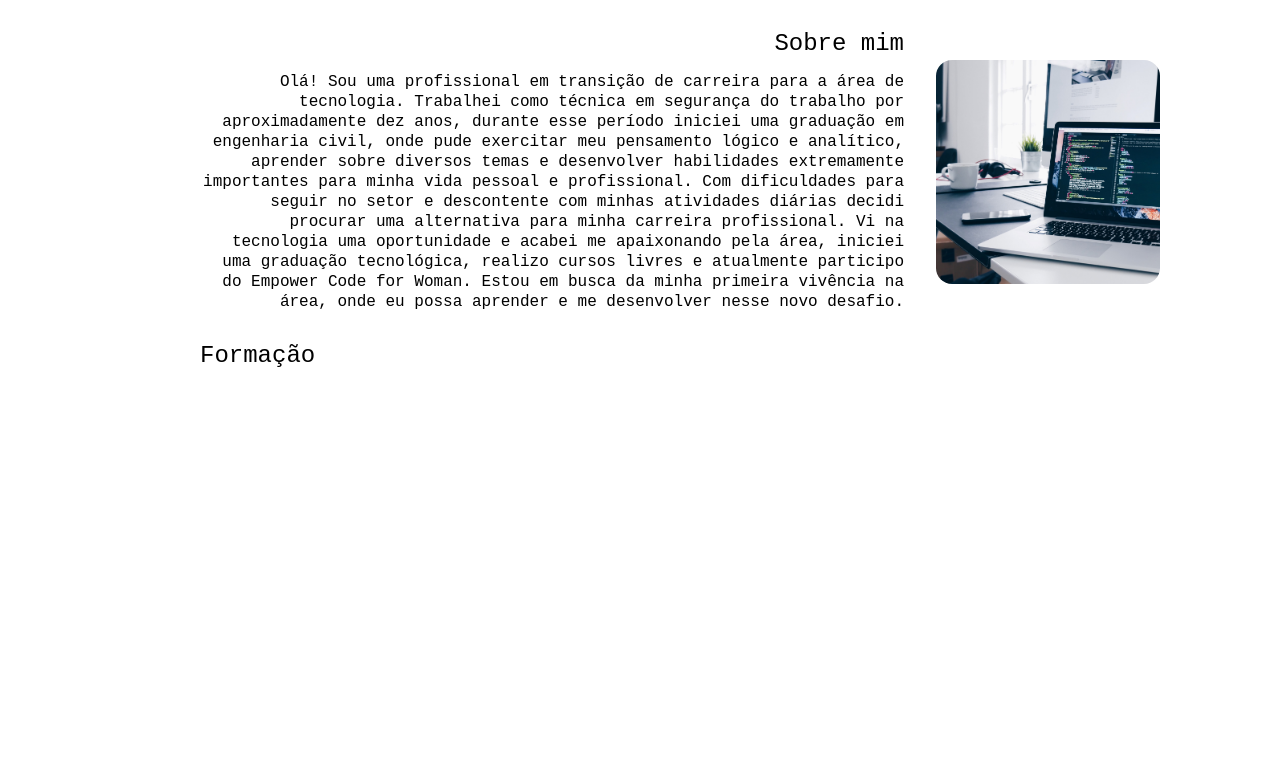
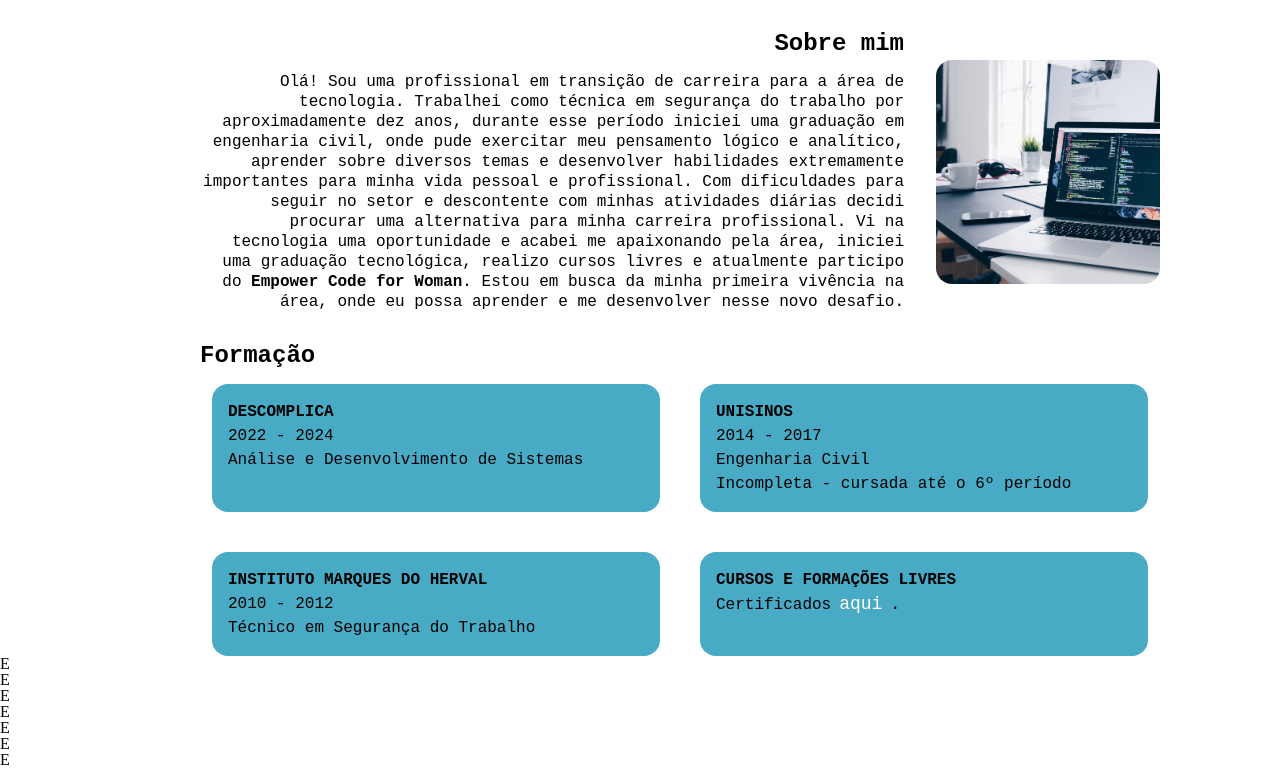
Before and after one commit to carolmartins09/meu-portifolio-web, a plain HTML site: page index.html in a window 1280 px wide. Shown: the part 344-1112 px from the top of the page. Before the commit the page ends 800 px from the top, so only its background shows below. Drawn offline with Linux system fonts and the light colour scheme.

Commit message:
inclusao dos itens de formacao

```diff
--- a/index.html
+++ b/index.html
@@ -62,7 +62,7 @@
 			<div class = "sobre-mim">
 				<div class = "sobre-mim-texto">
 					<h2>Sobre mim</h2>
-					<p>Olá! Sou uma profissional em transição de carreira para a área de tecnologia. Trabalhei como técnica em segurança do trabalho por aproximadamente dez anos, durante esse período iniciei uma graduação em engenharia civil, onde pude exercitar meu pensamento lógico e analítico, aprender sobre diversos temas e desenvolver habilidades extremamente importantes para minha vida pessoal e profissional. Com dificuldades para seguir no setor e descontente com minhas atividades diárias decidi procurar uma alternativa para minha carreira profissional. Vi na tecnologia uma oportunidade e acabei me apaixonando pela área, iniciei uma graduação tecnológica, realizo cursos livres e atualmente participo do <strong>Empower Code for Woman</strong>. Estou em busca da minha primeira vivência na área, onde eu possa aprender e me desenvolver nesse novo desafio.</p>
+					<p>Olá! Sou uma profissional em transição de carreira para a área de tecnologia. Trabalhei como técnica em segurança do trabalho por aproximadamente dez anos, durante esse período iniciei uma graduação em engenharia civil, onde pude exercitar meu pensamento lógico e analítico, aprender sobre diversos temas e desenvolver habilidades extremamente importantes para minha vida pessoal e profissional. Com dificuldades para seguir no setor e descontente com minhas atividades diárias decidi procurar uma alternativa para minha carreira profissional. Vi na tecnologia uma oportunidade e acabei me apaixonando pela área, iniciei uma graduação tecnológica, realizo cursos livres e atualmente participo do <span class = "empower">Empower Code for Woman</span>. Estou em busca da minha primeira vivência na área, onde eu possa aprender e me desenvolver nesse novo desafio.</p>
 				</div>
 
 				<img class="foto-sobre-mim" src = "img\sobre-mim.jpg" alt ="Imagem computador">
@@ -70,8 +70,48 @@
 
 			<div class = "formacao">
 				<h2>Formação</h2>
+				<div class = "containers-formacao">
+					<div class = "descomplica">
+						<h3>Descomplica</h3>
+						<h4>2022 - 2024</h4>
+						<h5>Análise e Desenvolvimento de Sistemas</h5>
+					</div>
+					<div class = "unisinos">
+						<h3>Unisinos</h3>
+						<h4>2014 - 2017</h4>
+						<h5>Engenharia Civil</h5>
+						<h6>Incompleta - cursada até o 6º período</h6>
+					</div>
+					<div class = "marques">
+						<h3>Instituto Marques do Herval</h3>
+						<h4>2010 - 2012</h4>
+						<h5>Técnico em Segurança do Trabalho</h5>
+					</div>
+					<div class = "cursos-livres">
+						<h3>Cursos e Formações livres</h3>
+						<h4>Certificados<a href = "certificados.html">aqui</a>.</h4>
+					</div>
+				</div>
 			</div>
 
+
+			<p>
+			E
+			</p>
+			<p>
+				E
+				</p>
+				<p>
+					E
+					</p>	<p>
+						E
+						</p>	<p>
+							E
+							</p>	<p>
+								E
+								</p>	<p>
+									E
+									</p>
 
 		</main>
 
--- a/style.css
+++ b/style.css
@@ -115,12 +115,17 @@ nav a:hover {
     font-size: 24px;
     margin-bottom: 16px;
     text-align: end;
+    font-weight: bold;
 }
 
 .sobre-mim p{
     font-size: 16px;
     text-align: end;
     line-height: 20px;
+}
+
+.empower {
+    font-weight: bold;
 }
 
 .foto-sobre-mim {
@@ -136,14 +141,40 @@ nav a:hover {
 
 .formacao {
     display: flex;
+    flex-direction: column;
     width: 960px;
     font-family: 'Roboto Mono', monospace;
     margin-top: 32px;
     margin-left: 200px;
 }
 
-.formacao h2{
+.formacao h2 {
     font-size: 24px;
     margin-bottom: 16px;
     text-align: start;
+    position: relative;
+    font-weight: bold;
 }
+
+.descomplica, .unisinos, .marques, .cursos-livres {
+    background-color: #49aac6;
+    position: relative;
+    padding: 16px;
+    border-radius: 16px;
+    line-height: 24px;
+    width: 416px;
+}
+
+.descomplica h3, .unisinos h3, .marques h3, .cursos-livres h3 {
+    font-size: 16px;
+    font-weight: bold;
+    text-transform: uppercase;
+}
+
+.containers-formacao {
+    display: flex;
+    flex-direction: row;
+    flex-wrap: wrap;
+    gap: 40px;
+    justify-content: center;
+}
```
Also changed, not shown: certificados.html (added).
